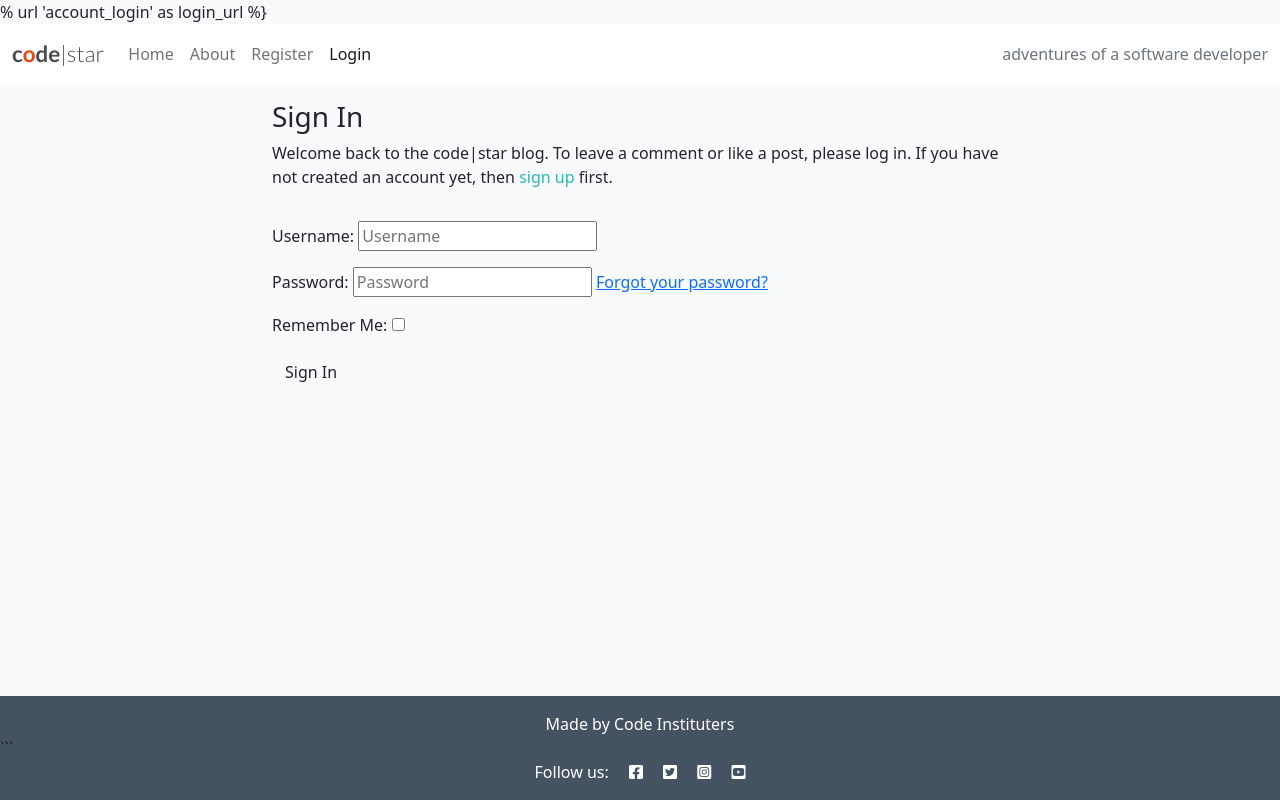
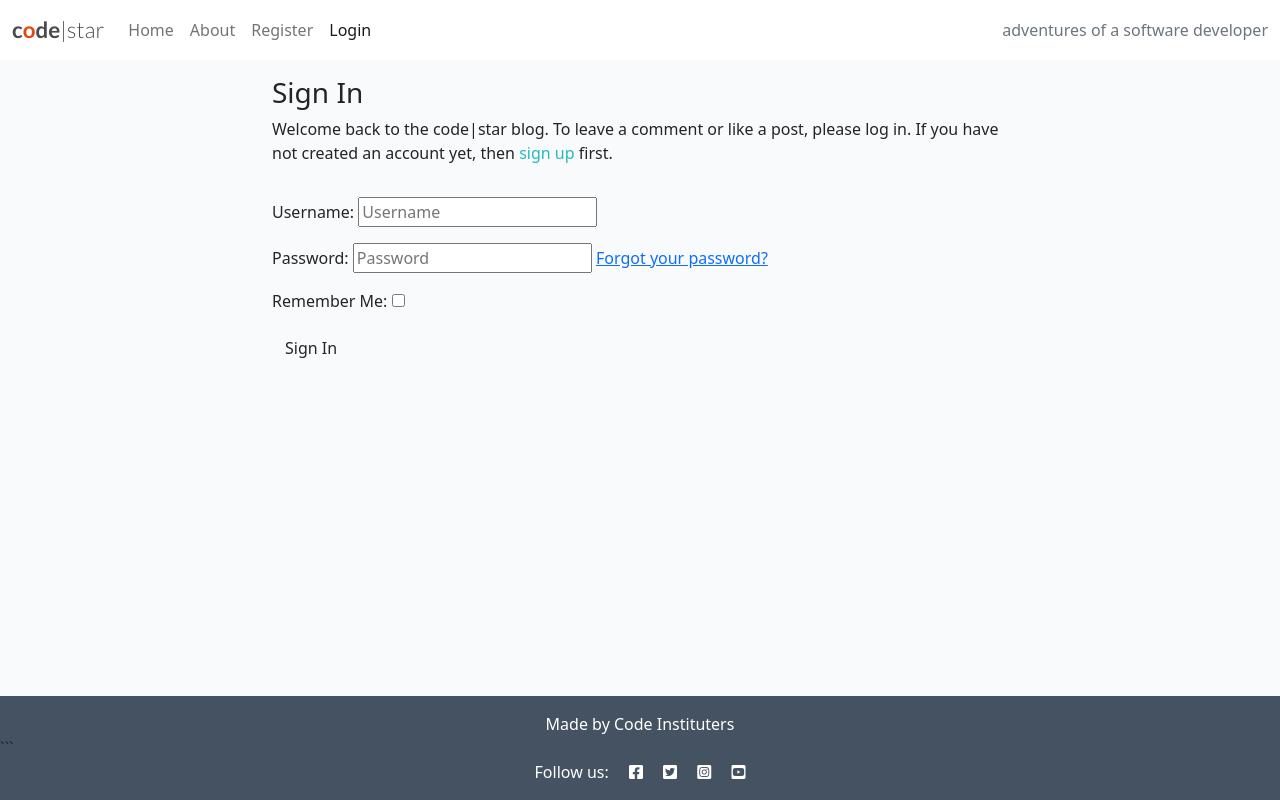
Before and after one commit to newworldhost/django-blog, a Django app: page /accounts/login/ in a window 1280 px wide. Run offline with Django 5.2, Linux system fonts and the light colour scheme; some libraries are stand-ins or nearby versions.

```diff
--- a/templates/base.html
+++ b/templates/base.html
@@ -1,7 +1,7 @@
 {% load static %}
 {% url 'home' as home_url %}
 {% url 'about' as about_url %}
-% url 'account_login' as login_url %}
+{% url 'account_login' as login_url %}
 {% url 'account_signup' as signup_url %}
 {% url 'account_logout' as logout_url %}
 <!DOCTYPE html>
```
